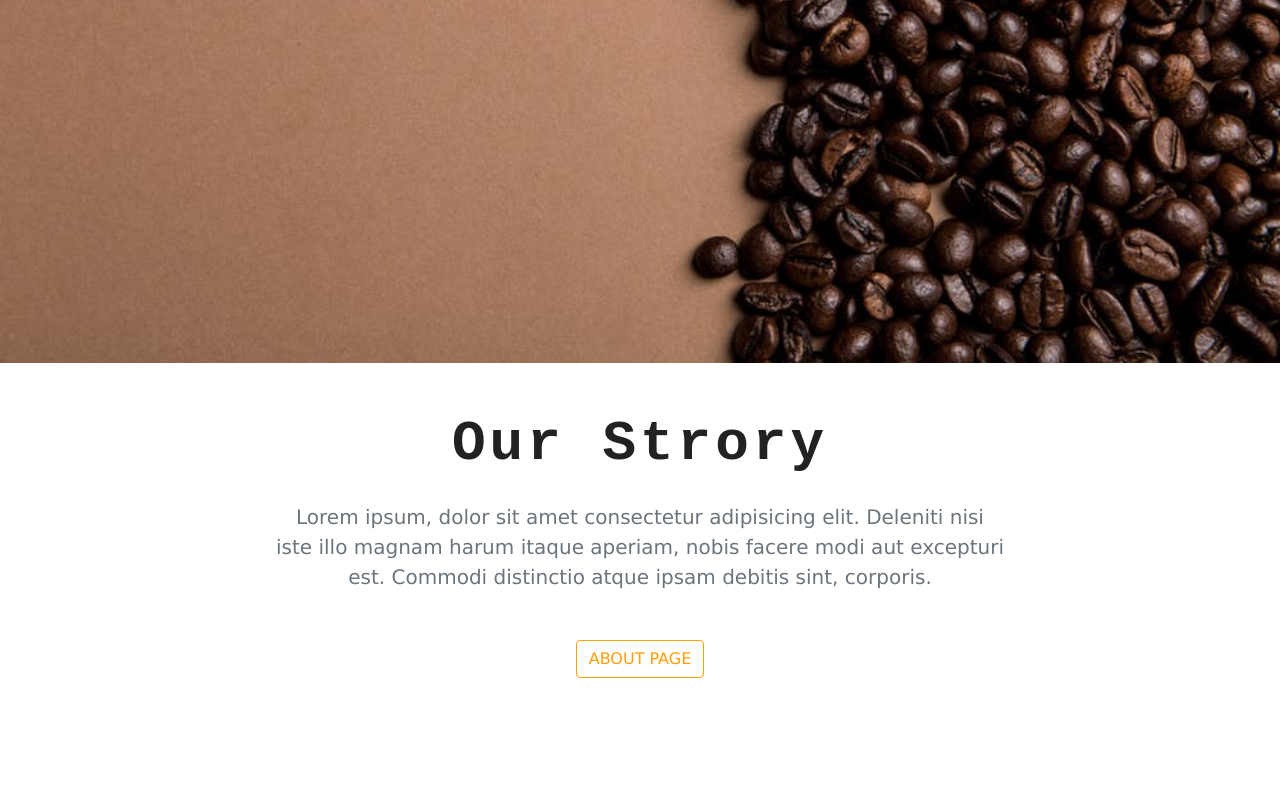
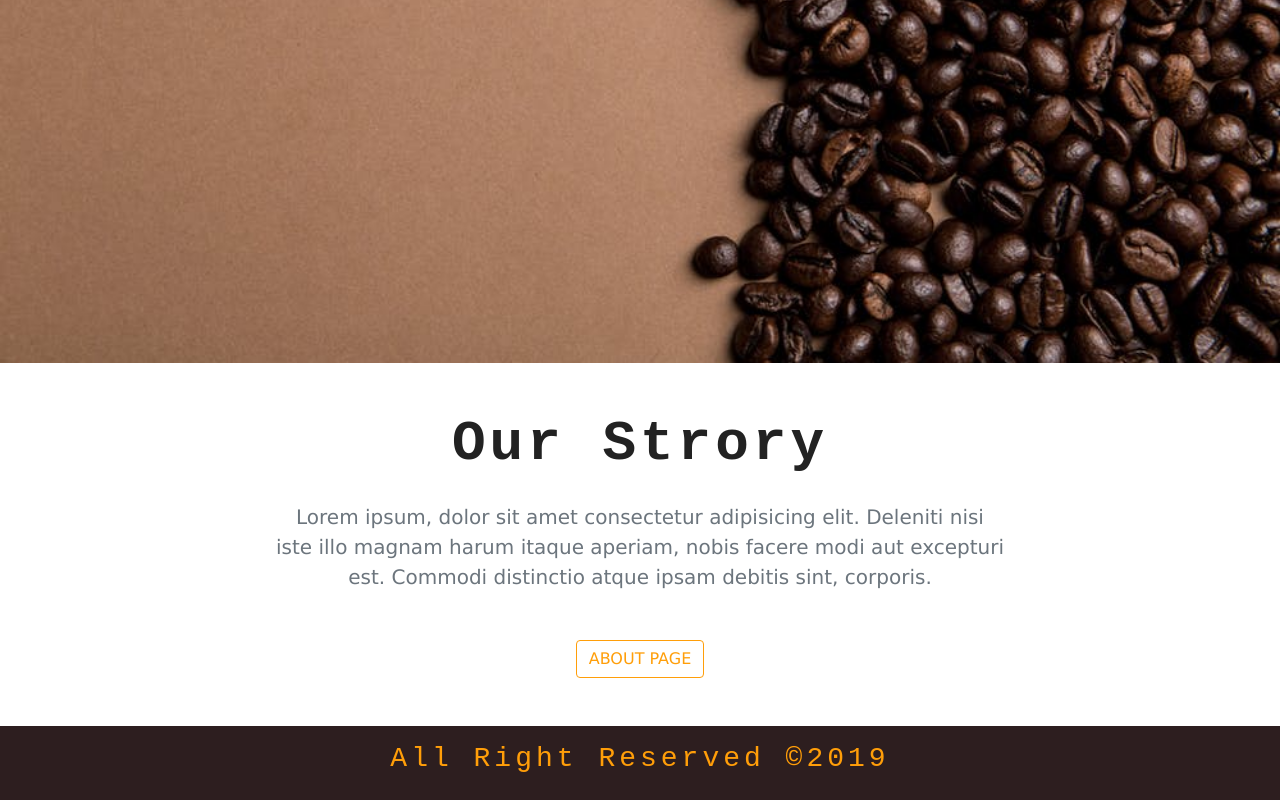
Before and after one commit to pratimatamra60/gatsbyshop, a Gatsby site: page / in a window 1280 px wide. Shown: the part 511-1311 px from the top of the page. Before the commit the page ends 1237 px from the top, so only its background shows below. Built offline with nearby package versions, Linux system fonts and the light colour scheme; Gatsby itself is replaced by a stand-in of ours.

Commit message:
footer section added

```diff
--- /dev/null
+++ b/src/components/Globals/Footer.js
@@ -0,0 +1,17 @@
+import React from "react"
+
+export default function Footer() {
+  return (
+    <footer className="footer py-3">
+      <div class="container">
+        <div class="row">
+          <div class="col-10 mx-auto col-md-6 text-yellow text-center text-capitalize">
+            <h3>
+              all right reserved &copy;{new Date().getFullYear().toString()}
+            </h3>
+          </div>
+        </div>
+      </div>
+    </footer>
+  )
+}
--- a/src/components/layout.css
+++ b/src/components/layout.css
@@ -47,3 +47,6 @@
   background: var(--mainYellow);
   color: var(--mainBrown) !important;
 }
+.footer {
+  background: var(--mainBrown);
+}
--- a/src/components/layout.js
+++ b/src/components/layout.js
@@ -12,11 +12,13 @@
 
 import "./layout.css"
 import Navbar from "./Globals/Navbar"
+import Footer from "./Globals/Footer"
 
 const Layout = ({ children }) => (
   <>
     <Navbar />
     {children}
+    <Footer />
   </>
 )
 
```
